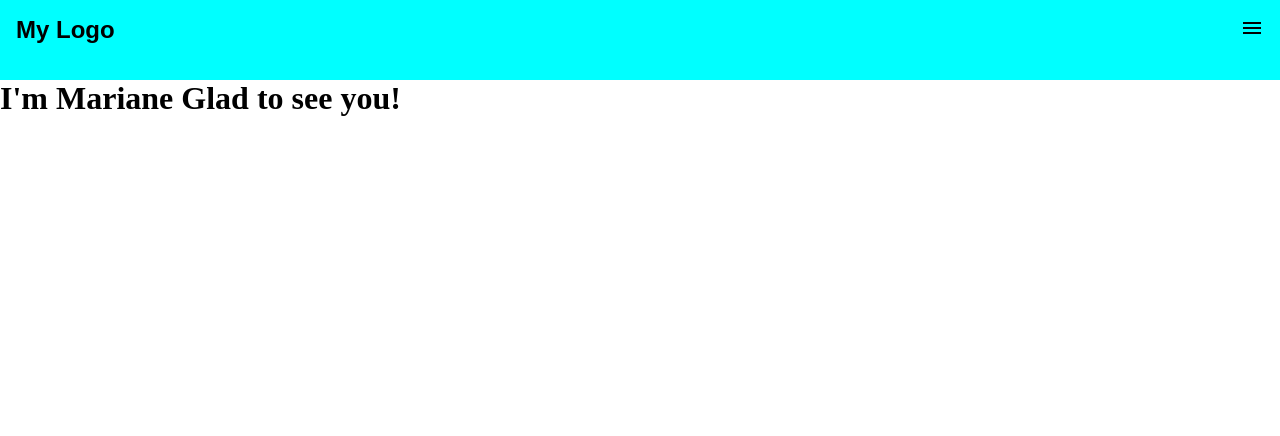
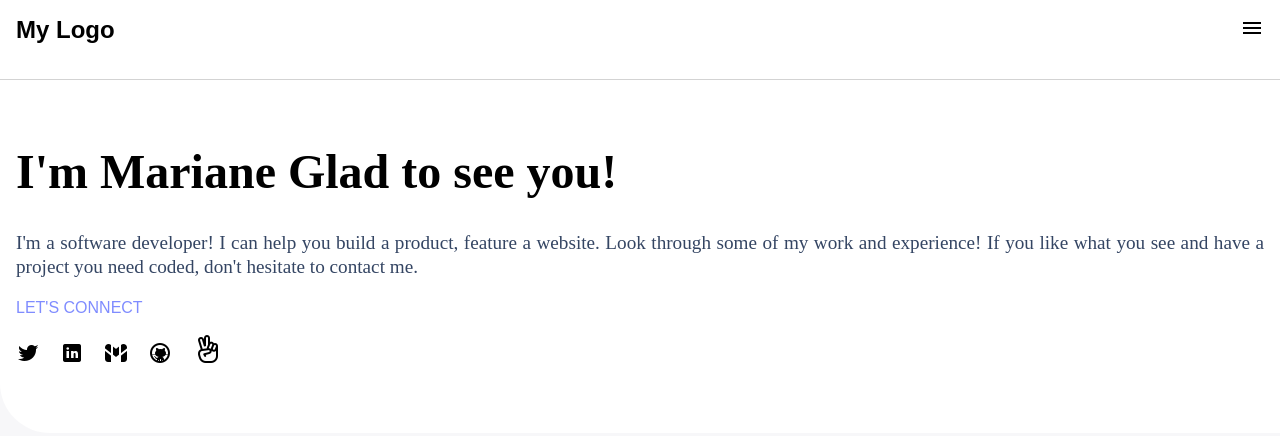
Before and after one commit to JoyTaribagshaw/Portfolio, a plain HTML site: page index.html in a window 1280 px wide. Drawn offline with nearby package versions, Linux system fonts and the light colour scheme.

Commit message:
build hero section

```diff
--- a/index.html
+++ b/index.html
@@ -1,30 +1,44 @@
 <!DOCTYPE html>
 <html lang="en">
   <head>
-    <meta charset="UTF-8">
-    <meta http-equiv="X-UA-Compatible" content="IE=edge">
-    <meta name="viewport" content="width=device-width, initial-scale=1.0">
-    <link rel="stylesheet" href="https://fonts.googleapis.com/css2?family=Material+Symbols+Outlined:opsz,wght,FILL,GRAD@20..48,100..700,0..1,-50..200" />
-    <link rel="stylesheet" href="style.css">
+    <meta charset="UTF-8" />
+    <meta http-equiv="X-UA-Compatible" content="IE=edge" />
+    <meta name="viewport" content="width=device-width, initial-scale=1.0" />
+    <link
+      rel="stylesheet"
+      href="https://fonts.googleapis.com/css2?family=Material+Symbols+Outlined:opsz,wght,FILL,GRAD@20..48,100..700,0..1,-50..200"
+    />
+    <link rel="stylesheet" href="style.css" />
     <title>Portfolio</title>
   </head>
   <body>
-
     <header class="head">
       <nav class="navi">
         <h2 class="logo">My Logo</h2>
         <div class="menu">
-            <span class="material-symbols-outlined">
-                menu
-                </span>
+          <span class="material-symbols-outlined"> menu </span>
         </div>
       </nav>
     </header>
 
     <main>
-<h1>I'm Mariane Glad to see you!</h1>
-
+      <section class="hero">
+        <h1 class="marine">I'm Mariane Glad to see you!</h1>
+        <p class="software">
+          I'm a software developer! I can help you build a product, feature a
+          website. Look through some of my work and experience! If you like what
+          you see and have a project you need coded, don't hesitate to contact
+          me.
+        </p>
+        <h4 class="connect">LET'S CONNECT</h4>
+       <div class="images">
+        <img src="assets\icons8-twitter-24.png" alt="twitter" class="image" />
+        <img src="assets\icons8-linkedin-24.png" alt="Linkedin" class="image" />
+        <img src="assets\icons8-gmail-24.png" alt="mail" class="image" />
+        <img src="assets\icons8-github-24.png" alt="github" class="image" />
+        <img src="assets\icons8-hand-peace-32.png" alt="hand" class="image" />
+       </div>
+      </section>
     </main>
-
   </body>
 </html>
--- a/style.css
+++ b/style.css
@@ -4,6 +4,11 @@
     margin: 0;
     padding: 0;
     box-sizing: border-box;
+
+}
+
+body{
+    background-color: #F7F7F9;
 
 }
 
@@ -18,7 +23,44 @@ nav {
     padding: 1rem 1rem;
 }
 
+.head, .hero {
+    background-color: white;
+}
+
 .head {
     height: 10vh;
-    background-color: aqua;
+    border-bottom: 1px solid #d3d3d3;
 }
+
+.marine {
+    padding: 1rem 1rem;
+    font-size: 3rem;
+    padding-top: 4rem;
+}
+
+.hero{
+    border-bottom-left-radius: 50px;
+    padding-bottom: 4rem;
+}
+
+.software, .connect{
+    padding: 1rem 1rem;
+    font-weight: 400;
+}
+
+.software{
+    font-size: 1.2rem;
+    line-height: 24px;
+    color: #344563;
+    text-align: justify;
+    margin-bottom: -12px;
+}
+
+.connect{
+    color: #7f8cff;
+    font-family: Arial, Helvetica, sans-serif;
+}
+
+.image{
+    padding-left: 1rem;
+}
```
Also changed, not shown: assets/icons8-github-24.png (added), assets/icons8-gmail-24.png (added), assets/icons8-hand-peace-32.png (added), assets/icons8-linkedin-24.png (added), assets/icons8-twitter-24.png (added), 1 other file. Lines whose indentation alone changed are shown as unchanged.
